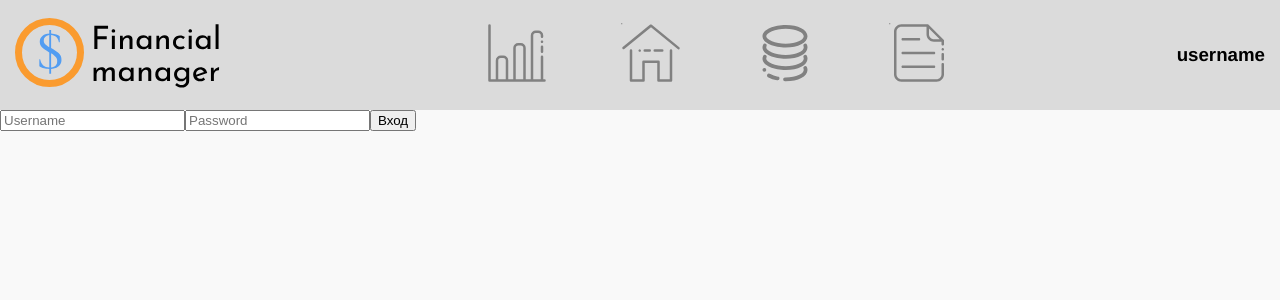
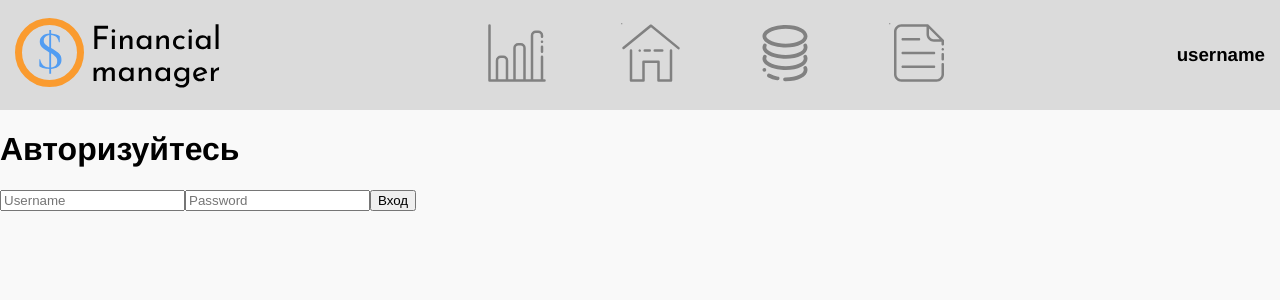
Before and after one commit to dedmaksim03/uiux, a React (Vite) app: page / in a window 1280 px wide. Shown: the top 300 px of the page. Built offline with nearby package versions, Linux system fonts and the light colour scheme.

Commit message:
add refresh, cookie using

```diff
--- a/package.json
+++ b/package.json
@@ -15,6 +15,7 @@
     "chart.js": "^4.4.6",
     "chartjs-react": "^4.2.1",
     "mobx": "^6.13.5",
+    "mobx-react-lite": "^4.0.7",
     "react": "^18.3.1",
     "react-chartjs-2": "^5.2.0",
     "react-dom": "^18.3.1",
--- a/src/App.tsx
+++ b/src/App.tsx
@@ -5,8 +5,19 @@ import Layout from './components/Layout';
 import { BrowserRouter, Routes, Route } from 'react-router-dom';
 import './global.css';
 import LoginPage from './pages/LoginPage';
+import { useContext, useEffect } from 'react';
+import { Context } from './main';
+import { observer } from 'mobx-react-lite';
 
 function App() {
+  const { store } = useContext(Context);
+
+  useEffect(() => {
+    if (localStorage.getItem('token')) {
+      store.checkAuth();
+    }
+  }, []);
+
   return (
     <BrowserRouter>
       <Layout>
@@ -14,11 +25,19 @@ function App() {
         <Routes>
           {/* <Route path="/home" element={<Home />} />
           <Route path="/*" element={<Error />} /> */}
-          <Route path="/*" element={<LoginPage />}/>
+          <Route
+            path="/*"
+            element={
+              <div>
+                <h1> {store.isAuth ? `Авторизован ${localStorage.getItem('token')}` : 'Авторизуйтесь'}</h1>
+                <LoginPage />
+              </div>
+            }
+          />
         </Routes>
       </Layout>
     </BrowserRouter>
   );
 }
 
-export default App;
+export default observer(App);
--- a/src/models/response/AuthResponse.ts
+++ b/src/models/response/AuthResponse.ts
@@ -1,4 +1,4 @@
-export interface AuthResponse{
-    accessToken: string,
-    refreshToken: string;
+export interface AuthResponse {
+  token: string;
+  refreshToken: string;
 }
--- a/src/pages/LoginPage/index.tsx
+++ b/src/pages/LoginPage/index.tsx
@@ -1,31 +1,21 @@
-import { useContext, useState } from "react"
-import { Context } from "../../main";
+import { useContext, useState } from 'react';
+import { Context } from '../../main';
+import { observer } from 'mobx-react-lite';
 
 const LoginPage = () => {
-    const [username, setUsername] = useState<string>('');
-    const [password, setPassword] = useState<string>('');
-    const {store} = useContext(Context);
+  const [username, setUsername] = useState<string>('');
+  const [password, setPassword] = useState<string>('');
+  const { store } = useContext(Context);
 
-    return (
+  return (
     <div>
-        <input
-            onChange={e => setUsername(e.target.value)}
-            value={username}
-            type="text"
-            placeholder="Username"
-        />
+      <input onChange={(e) => setUsername(e.target.value)} value={username} type="text" placeholder="Username" />
 
-        <input
-            onChange={e => setPassword(e.target.value)}
-            value={password}
-            type="text"
-            placeholder="Password"
-        />
+      <input onChange={(e) => setPassword(e.target.value)} value={password} type="text" placeholder="Password" />
 
-        <button onClick={() => store.login(username, password)}>Вход</button>
+      <button onClick={() => store.login(username, password)}>Вход</button>
+    </div>
+  );
+};
 
-    </div>
-    )
-}
-
-export default LoginPage
+export default observer(LoginPage);
--- a/src/store/index.ts
+++ b/src/store/index.ts
@@ -1,37 +1,50 @@
-import { makeAutoObservable } from "mobx";
-import AuthService from "../services/AuthService";
+import { makeAutoObservable } from 'mobx';
+import AuthService from '../services/AuthService';
+import axios from 'axios';
+import { AuthResponse } from '../models/response/AuthResponse';
+import { API_URL } from '../http';
 
-
-export default class Store{
+export default class Store {
   isAuth = false;
 
-    constructor(){
-        makeAutoObservable(this)
+  constructor() {
+    makeAutoObservable(this);
   }
 
-    setAuth(bool: boolean){
+  setAuth(bool: boolean) {
     this.isAuth = bool;
   }
 
-    async login(username: string, password: string){
+  async login(username: string, password: string) {
     try {
       const response = await AuthService.login(username, password);
       console.log(response);
-            localStorage.setItem('token', response.data.accessToken);
+      localStorage.setItem('token', response.data.token);
       this.setAuth(true);
     } catch (e) {
-            console.log(e.response?.data?.message)
+      console.log(e.response?.data?.message);
     }
   }
 
-    async logout(){
+  async logout() {
     try {
       const response = await AuthService.logout();
       console.log(response);
       localStorage.removeItem('token');
       this.setAuth(true);
     } catch (e) {
-            console.log(e.response?.data?.message)
+      console.log(e.response?.data?.message);
+    }
+  }
+
+  async checkAuth() {
+    try {
+      const response = await axios.post<AuthResponse>(`${API_URL}/auth/refresh`, {}, { withCredentials: true });
+      console.log(response);
+      localStorage.setItem('token', response.data.token);
+      this.setAuth(true);
+    } catch (e) {
+      console.log(e.response?.data?.message);
     }
   }
 }
```
Also changed, not shown: 1 other file (tests, documents, lock files or other folders). Lines whose indentation alone changed are shown as unchanged.
